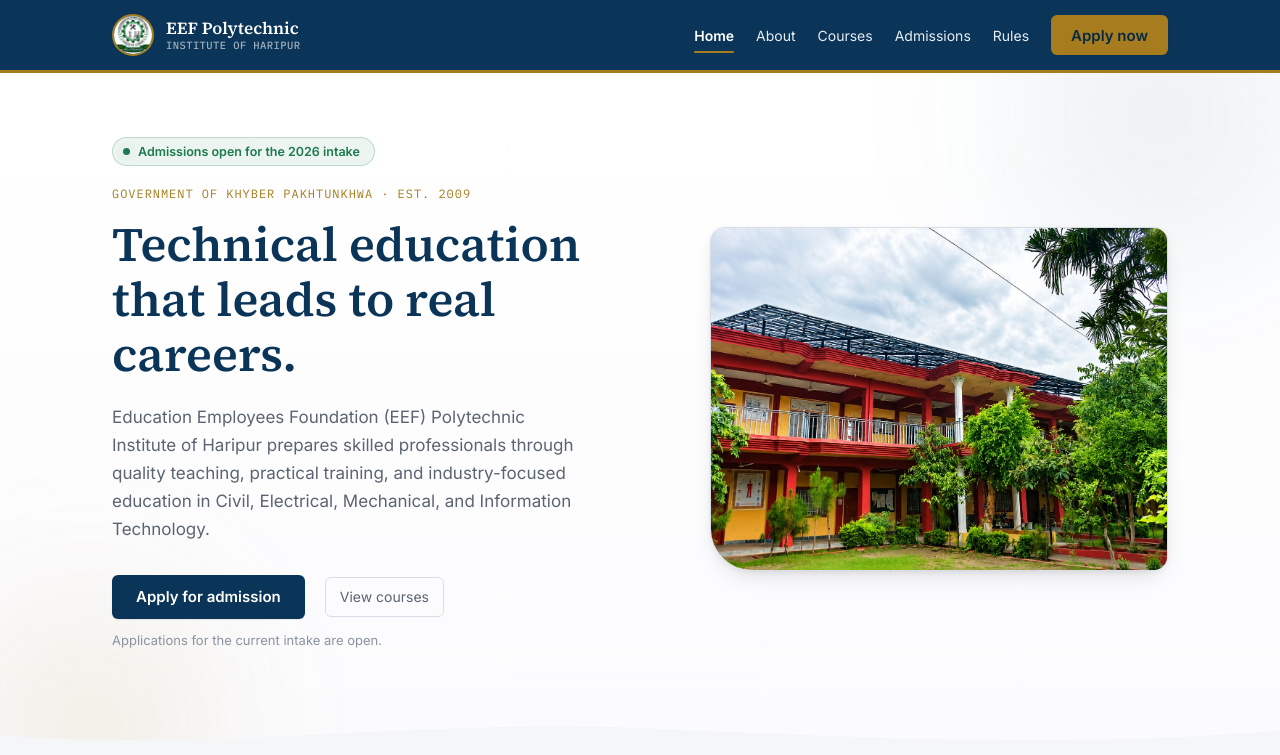
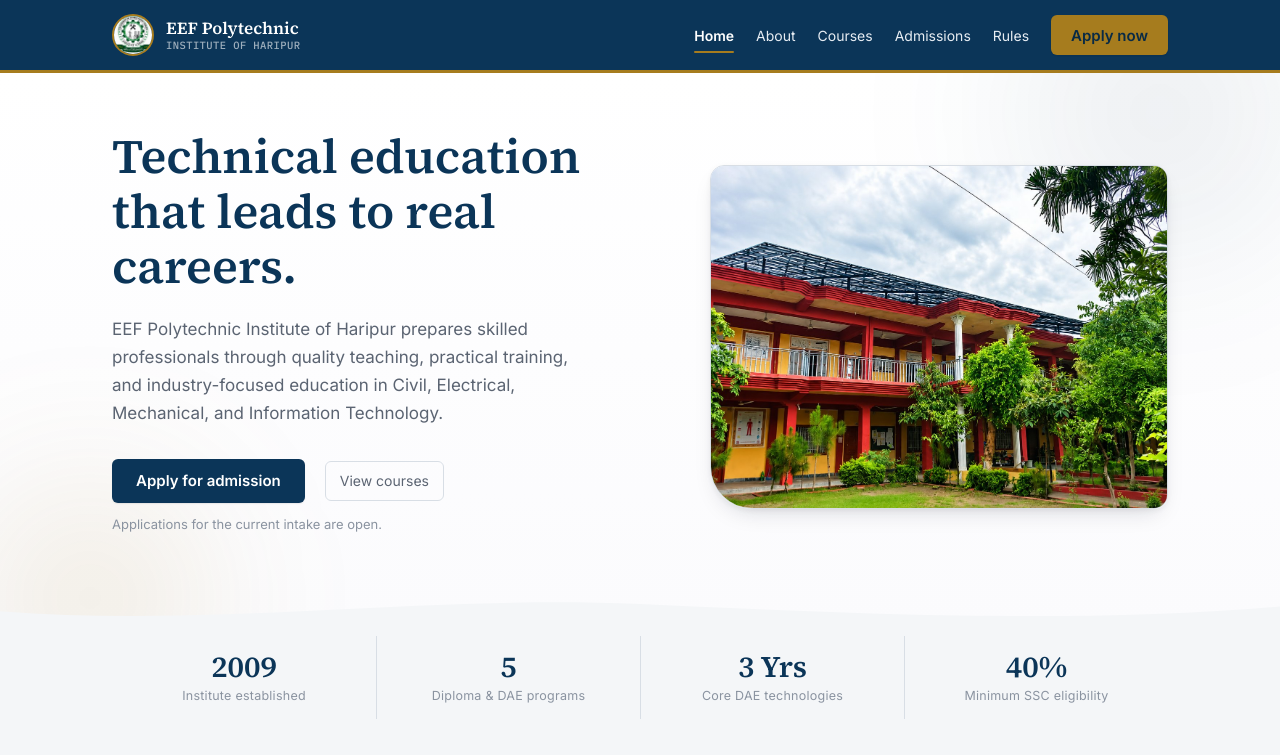
Before and after one commit to Affaan652/EEF, a Next.js app: page / in a window 1280 px wide. Shown: the top 755 px of the page. Built offline with nearby package versions, Linux system fonts and the light colour scheme.

Commit message:
Remove hero badge/eyebrow, balance hero layout on desktop

```diff
--- a/app/globals.css
+++ b/app/globals.css
@@ -377,7 +377,7 @@ a:hover {
   z-index: 1;
   max-width: 1120px;
   margin: 0 auto;
-  padding: 64px 32px 56px;
+  padding: 56px 32px 48px;
   display: grid;
   grid-template-columns: 1.2fr 1fr;
   gap: 48px;
--- a/app/page.tsx
+++ b/app/page.tsx
@@ -12,21 +12,14 @@ export default function Home() {
       <section className="landing-hero-wrap">
         <div className="landing-hero">
           <div className="landing-hero-copy">
-            <div className="landing-badge">
-              <span className="landing-badge-dot" aria-hidden="true" />
-              Admissions open for the 2026 intake
-            </div>
-            <div className="landing-eyebrow">
-              Government of Khyber Pakhtunkhwa · Est. 2009
-            </div>
             <h1 className="landing-title">
               Technical education that leads to real careers.
             </h1>
             <p className="landing-lede">
-              Education Employees Foundation (EEF) Polytechnic Institute of
-              Haripur prepares skilled professionals through quality teaching,
-              practical training, and industry-focused education in Civil,
-              Electrical, Mechanical, and Information Technology.
+              EEF Polytechnic Institute of Haripur prepares skilled
+              professionals through quality teaching, practical training, and
+              industry-focused education in Civil, Electrical, Mechanical,
+              and Information Technology.
             </p>
             <div className="landing-actions">
               <Link href="/apply" className="btn-primary">
```
